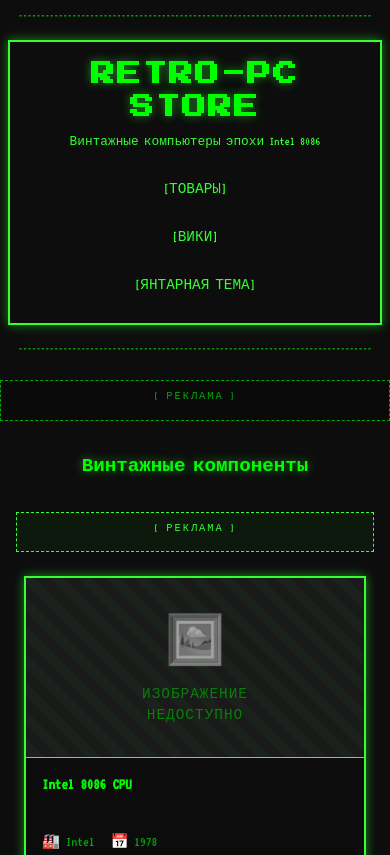
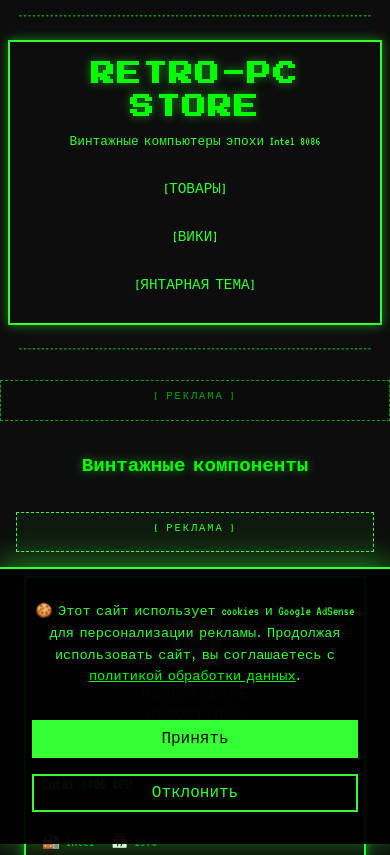
Before and after one commit to Tiger884/Tiger884.github.io, a website: page index.html in a window 390 px wide. Shown: the top 855 px of the page. Drawn offline with Linux system fonts and the light colour scheme.

Commit message:
🔐 GDPR compliance + обновление на новый домен tiger884.github.io
- Обновлены все URL с /RETRO-PC-STORE/ на корневой домен
- Добавлен GDPR Cookie Consent баннер для Google AdSense
- Реализовано согласие на cookies и персональные данные
- Баннер в терминальном стиле с кнопками Принять/Отклонить
- Сохранение выбора пользователя в localStorage
- Ссылка на политику конфиденциальности Google
- Адаптивный дизайн для мобильных устройств
- Обновлены: index.html, sitemap.xml, README.md

```diff
--- a/assets/css/main.css
+++ b/assets/css/main.css
@@ -1206,3 +1206,113 @@ body.production::after {
         transform: translateY(0);
     }
 }
+
+/* ================================
+   GDPR COOKIE CONSENT BANNER
+   ================================ */
+
+.cookie-consent {
+    position: fixed;
+    bottom: 0;
+    left: 0;
+    right: 0;
+    background: rgba(0, 0, 0, 0.95);
+    border-top: 2px solid var(--terminal-primary);
+    box-shadow: 0 -5px 30px var(--terminal-glow);
+    padding: var(--spacing-lg);
+    z-index: 10000;
+    animation: slideUp 0.5s ease;
+}
+
+@keyframes slideUp {
+    from {
+        transform: translateY(100%);
+    }
+    to {
+        transform: translateY(0);
+    }
+}
+
+.cookie-consent-content {
+    max-width: 1200px;
+    margin: 0 auto;
+    display: flex;
+    align-items: center;
+    justify-content: space-between;
+    gap: var(--spacing-lg);
+}
+
+.cookie-consent-text {
+    color: var(--terminal-primary);
+    font-family: var(--font-mono);
+    font-size: 0.95rem;
+    line-height: 1.6;
+    margin: 0;
+    flex: 1;
+}
+
+.cookie-consent-text a {
+    color: var(--terminal-secondary);
+    text-decoration: underline;
+    transition: color 0.3s ease;
+}
+
+.cookie-consent-text a:hover {
+    color: var(--terminal-primary);
+    text-shadow: 0 0 10px var(--terminal-glow);
+}
+
+.cookie-consent-buttons {
+    display: flex;
+    gap: var(--spacing-md);
+}
+
+.cookie-btn {
+    padding: var(--spacing-sm) var(--spacing-lg);
+    font-family: var(--font-mono);
+    font-size: 1rem;
+    cursor: pointer;
+    border: 2px solid var(--terminal-primary);
+    transition: all 0.3s ease;
+    min-width: 120px;
+}
+
+.cookie-accept {
+    background: var(--terminal-primary);
+    color: var(--terminal-bg);
+}
+
+.cookie-accept:hover {
+    box-shadow: 0 0 20px var(--terminal-glow);
+    transform: scale(1.05);
+}
+
+.cookie-decline {
+    background: transparent;
+    color: var(--terminal-primary);
+}
+
+.cookie-decline:hover {
+    background: rgba(51, 255, 51, 0.1);
+}
+
+/* Адаптив для мобильных */
+@media (max-width: 768px) {
+    .cookie-consent-content {
+        flex-direction: column;
+        text-align: center;
+    }
+
+    .cookie-consent-buttons {
+        width: 100%;
+        flex-direction: column;
+    }
+
+    .cookie-btn {
+        width: 100%;
+    }
+
+    .cookie-consent-text {
+        font-size: 0.85rem;
+    }
+}
--- a/index.html
+++ b/index.html
@@ -24,8 +24,8 @@
     <meta property="og:type" content="website">
     <meta property="og:title" content="RETRO-PC STORE - Винтажные компьютеры эпохи Intel 8086">
     <meta property="og:description" content="Магазин ретро компьютеров и компонентов для коллекционеров. Intel 8086/8088/8087, IBM PC, винтажная электроника 1978-1985.">
-    <meta property="og:url" content="https://tiger884.github.io/RETRO-PC-STORE/">
-    <meta property="og:image" content="https://tiger884.github.io/RETRO-PC-STORE/assets/img/Intel_8086-2.jpg">
+    <meta property="og:url" content="https://tiger884.github.io/">
+    <meta property="og:image" content="https://tiger884.github.io/assets/img/Intel_8086-2.jpg">
     <meta property="og:image:width" content="1200">
     <meta property="og:image:height" content="630">
     <meta property="og:locale" content="ru_RU">
@@ -35,10 +35,10 @@
     <meta name="twitter:card" content="summary_large_image">
     <meta name="twitter:title" content="RETRO-PC STORE - Винтажные компьютеры Intel 8086">
     <meta name="twitter:description" content="Магазин ретро компьютеров и компонентов для коллекционеров">
-    <meta name="twitter:image" content="https://tiger884.github.io/RETRO-PC-STORE/assets/img/Intel_8086-2.jpg">
+    <meta name="twitter:image" content="https://tiger884.github.io/assets/img/Intel_8086-2.jpg">
 
     <!-- Canonical URL -->
-    <link rel="canonical" href="https://tiger884.github.io/RETRO-PC-STORE/">
+    <link rel="canonical" href="https://tiger884.github.io/">
 
     <!-- PWA Meta Tags -->
     <meta name="theme-color" content="#33FF33">
@@ -69,14 +69,14 @@
     {
         "@context": "https://schema.org",
         "@type": "OnlineStore",
-        "@id": "https://tiger884.github.io/RETRO-PC-STORE/#store",
+        "@id": "https://tiger884.github.io/#store",
         "name": "RETRO-PC STORE",
         "description": "Винтажный магазин ретро компьютеров эпохи Intel 8086",
-        "url": "https://tiger884.github.io/RETRO-PC-STORE/",
+        "url": "https://tiger884.github.io/",
         "sameAs": ["https://github.com/Tiger884/RETRO-PC-STORE"],
         "potentialAction": {
             "@type": "SearchAction",
-            "target": "https://tiger884.github.io/RETRO-PC-STORE/?q={search_term_string}",
+            "target": "https://tiger884.github.io/?q={search_term_string}",
             "query-input": "required name=search_term_string"
         },
         "makesOffer": {
@@ -380,5 +380,57 @@
         }
     </script>
     <script src="assets/js/main.js?v=1760530944"></script>
+
+    <!-- GDPR Cookie Consent Banner -->
+    <div id="cookie-consent" class="cookie-consent" style="display: none;">
+        <div class="cookie-consent-content">
+            <p class="cookie-consent-text">
+                🍪 Этот сайт использует cookies и Google AdSense для персонализации рекламы.
+                Продолжая использовать сайт, вы соглашаетесь с
+                <a href="https://policies.google.com/technologies/partner-sites" target="_blank" rel="noopener">политикой обработки данных</a>.
+            </p>
+            <div class="cookie-consent-buttons">
+                <button id="cookie-accept" class="cookie-btn cookie-accept">Принять</button>
+                <button id="cookie-decline" class="cookie-btn cookie-decline">Отклонить</button>
+            </div>
+        </div>
+    </div>
+
+    <!-- Cookie Consent Script -->
+    <script>
+        (function() {
+            const consentBanner = document.getElementById('cookie-consent');
+            const acceptBtn = document.getElementById('cookie-accept');
+            const declineBtn = document.getElementById('cookie-decline');
+
+            // Проверяем, есть ли уже согласие
+            const consent = localStorage.getItem('cookie-consent');
+
+            if (!consent) {
+                // Показываем баннер если нет согласия
+                consentBanner.style.display = 'block';
+            }
+
+            // Обработчик принятия
+            acceptBtn.addEventListener('click', function() {
+                localStorage.setItem('cookie-consent', 'accepted');
+                consentBanner.style.display = 'none';
+                // Загружаем AdSense рекламу
+                if (window.adsbygoogle) {
+                    window.adsbygoogle.push({});
+                }
+            });
+
+            // Обработчик отклонения
+            declineBtn.addEventListener('click', function() {
+                localStorage.setItem('cookie-consent', 'declined');
+                consentBanner.style.display = 'none';
+                // Скрываем рекламные блоки
+                document.querySelectorAll('.ad-container').forEach(function(ad) {
+                    ad.style.display = 'none';
+                });
+            });
+        })();
+    </script>
 </body>
 </html>
```
Also changed, not shown: sitemap.xml (+4 -4 lines), README.md.
